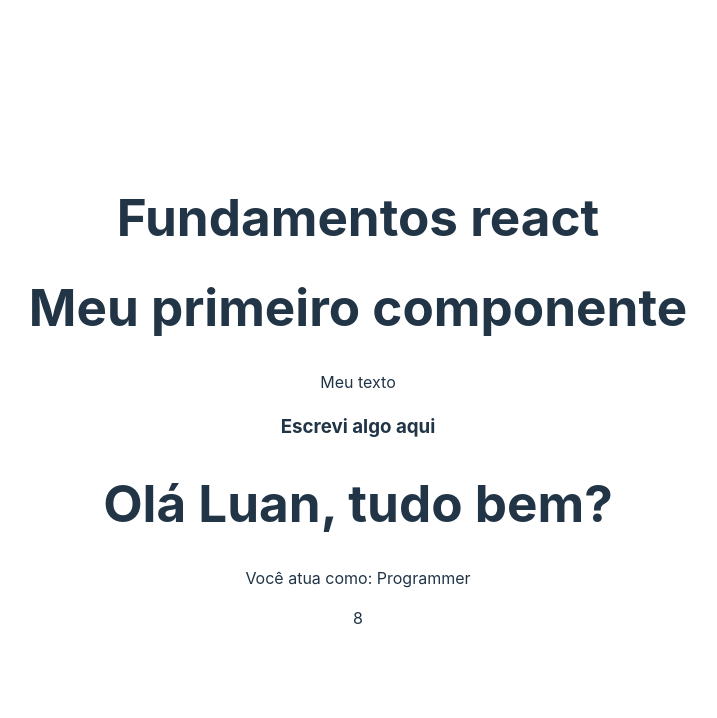
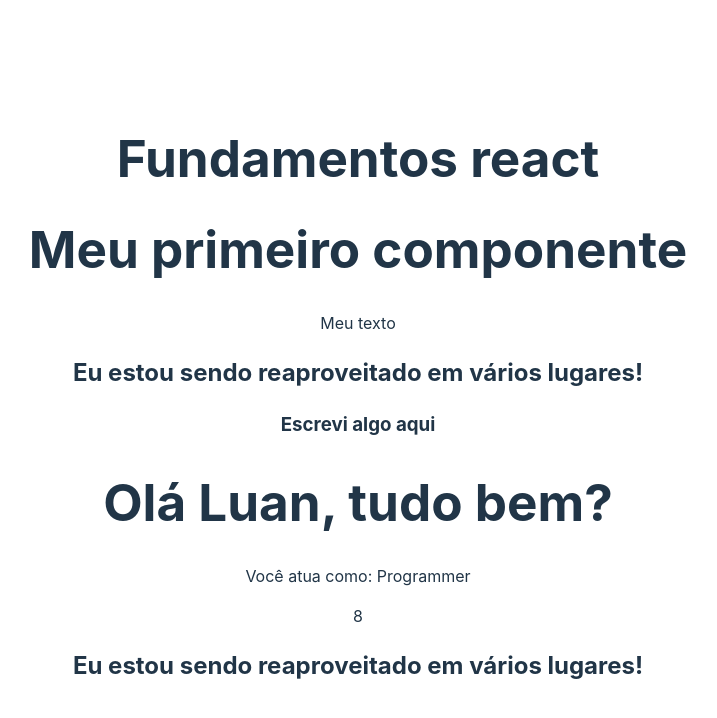
Before and after one commit to Emanuelsyngles/Estudos-react, a React (Vite) app in the folder 2_FUNDAMENTOS/fundamentos/: page / in a window 1280 px wide. Shown: the top 718 px of the page, without its empty margins (282-999 px from the left). Built offline with nearby package versions, Linux system fonts and the light colour scheme.

Commit message:
Reaproveitando componentes

```diff
--- a/2_FUNDAMENTOS/fundamentos/src/App.jsx
+++ b/2_FUNDAMENTOS/fundamentos/src/App.jsx
@@ -5,6 +5,7 @@
 
 // style / css
 import "./App.css";
+import MyComponent from "./components/MyComponent";
 
 function App() {
   return (
@@ -13,6 +14,7 @@
       <FirstComponent />
       <Escrevi />
       <TemplateExpression />
+      <MyComponent />
     </>
   );
 }
--- a/2_FUNDAMENTOS/fundamentos/src/components/FirstComponent.jsx
+++ b/2_FUNDAMENTOS/fundamentos/src/components/FirstComponent.jsx
@@ -1,3 +1,5 @@
+import MyComponent from "./MyComponent";
+
 const FirstComponent = () => {
   return (
     /*Algum comentário*/
@@ -8,6 +10,7 @@
     <>
       <h1>Meu primeiro componente</h1>
       <p className="teste">Meu texto</p>
+      <MyComponent />
     </>
   );
 };
--- a/2_FUNDAMENTOS/fundamentos/src/components/MyComponent.jsx
+++ b/2_FUNDAMENTOS/fundamentos/src/components/MyComponent.jsx
@@ -0,0 +1,8 @@
+const MyComponent = () => {
+  return (
+    <>
+      <h2>Eu estou sendo reaproveitado em vários lugares!</h2>
+    </>
+  );
+};
+export default MyComponent;
```
